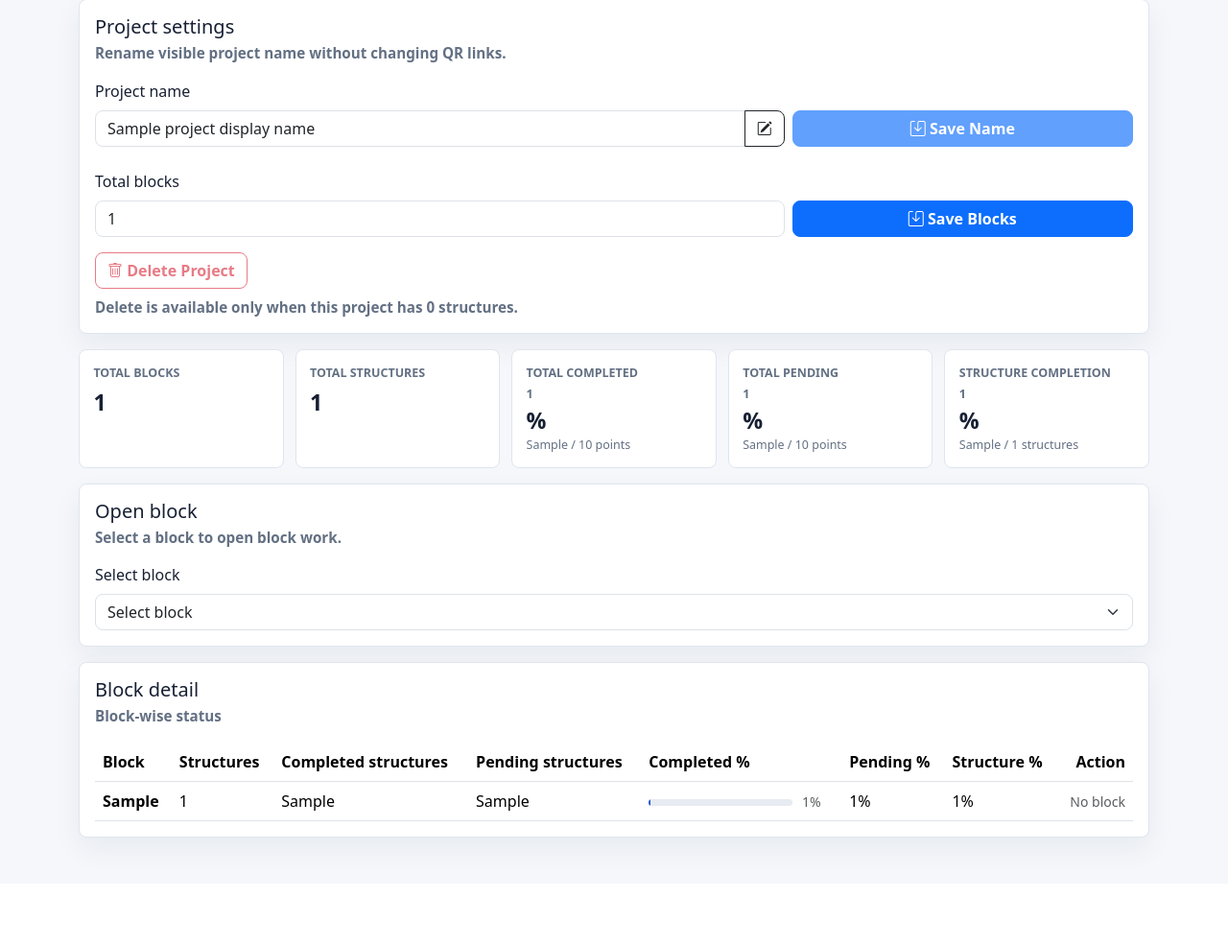
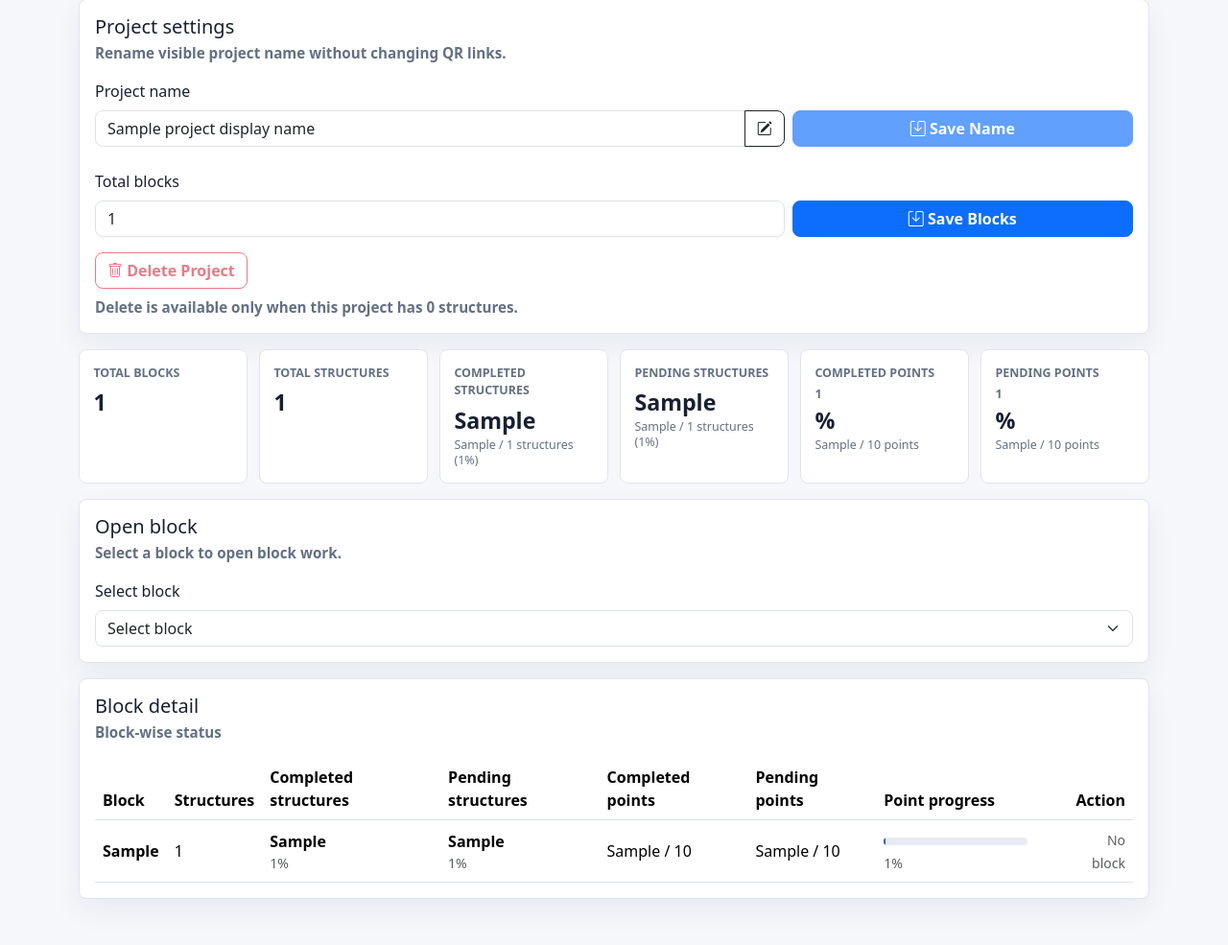
Before and after one commit to sanjay9920/qaqc-structure-checklist, a Python web app: template templates/admin/dashboard.html in a window 1280 px wide. Shown: the part 215-1200 px from the top of the page at 96% size. Before the commit the page ends 1112 px from the top, so only its background shows below. Run offline with Jinja, Linux system fonts and the light colour scheme; the template is opened without the code that fills it: most values are stand-ins (such as "Sample title", 1, 10 or a date in 2020).

Commit message:
Improve dashboard progress counts

```diff
--- a/static/css/styles.css
+++ b/static/css/styles.css
@@ -360,7 +360,7 @@ body {
 }
 
 .project-stat-grid {
-  grid-template-columns: repeat(5, minmax(0, 1fr));
+  grid-template-columns: repeat(auto-fit, minmax(160px, 1fr));
 }
 
 .stat-tile small {
--- a/static/js/admin_dashboard.js
+++ b/static/js/admin_dashboard.js
@@ -7,10 +7,12 @@
   const projectTotalStructuresEl = document.getElementById("projectTotalStructures");
   const projectCompletedPercentEl = document.getElementById("projectCompletedPercent");
   const projectPendingPercentEl = document.getElementById("projectPendingPercent");
-  const projectStructurePercentEl = document.getElementById("projectStructurePercent");
   const projectCompletedPointsEl = document.getElementById("projectCompletedPoints");
   const projectPendingPointsEl = document.getElementById("projectPendingPoints");
-  const projectStructurePointsEl = document.getElementById("projectStructurePoints");
+  const projectCompletedStructuresEl = document.getElementById("projectCompletedStructures");
+  const projectPendingStructuresEl = document.getElementById("projectPendingStructures");
+  const projectCompletedStructuresNoteEl = document.getElementById("projectCompletedStructuresNote");
+  const projectPendingStructuresNoteEl = document.getElementById("projectPendingStructuresNote");
   const selectedBlockLabelEl = document.getElementById("selectedBlockLabel");
   const dashboardTitle = document.getElementById("dashboardTitle");
   const dashboardScope = document.getElementById("dashboardScope");
@@ -153,17 +155,23 @@
     if (projectPendingPercentEl) {
       projectPendingPercentEl.textContent = activeSummary.pending_percent || 0;
     }
-    if (projectStructurePercentEl) {
-      projectStructurePercentEl.textContent = activeSummary.structure_percent || 0;
-    }
     if (projectCompletedPointsEl) {
       projectCompletedPointsEl.textContent = `${activeSummary.checklist_completed || 0} / ${activeSummary.checklist_total || 0} points`;
     }
     if (projectPendingPointsEl) {
       projectPendingPointsEl.textContent = `${activeSummary.checklist_pending || 0} / ${activeSummary.checklist_total || 0} points`;
     }
-    if (projectStructurePointsEl) {
-      projectStructurePointsEl.textContent = `${activeSummary.completed_structures || 0} / ${activeSummary.total_structures || 0} structures`;
+    if (projectCompletedStructuresEl) {
+      projectCompletedStructuresEl.textContent = activeSummary.completed_structures || 0;
+    }
+    if (projectPendingStructuresEl) {
+      projectPendingStructuresEl.textContent = activeSummary.pending_structures || 0;
+    }
+    if (projectCompletedStructuresNoteEl) {
+      projectCompletedStructuresNoteEl.textContent = `${activeSummary.completed_structures || 0} / ${activeSummary.total_structures || 0} structures (${activeSummary.structure_percent || 0}%)`;
+    }
+    if (projectPendingStructuresNoteEl) {
+      projectPendingStructuresNoteEl.textContent = `${activeSummary.pending_structures || 0} / ${activeSummary.total_structures || 0} structures (${activeSummary.pending_structure_percent || 0}%)`;
     }
     if (selectedBlockLabelEl && summary.selected_block) {
       selectedBlockLabelEl.textContent = blockLabel(summary.selected_block);
@@ -192,16 +200,22 @@
           <tr class="${block.selected ? "table-primary" : ""}">
             <td class="fw-semibold">${escapeHtml(blockName)}</td>
             <td>${block.total_structures || 0}</td>
-            <td>${block.completed_structures || 0}</td>
-            <td>${block.pending_structures || 0}</td>
+            <td>
+              <strong>${block.completed_structures || 0}</strong>
+              <small class="d-block text-muted">${block.structure_percent || 0}%</small>
+            </td>
+            <td>
+              <strong>${block.pending_structures || 0}</strong>
+              <small class="d-block text-muted">${block.pending_structure_percent || 0}%</small>
+            </td>
+            <td>${block.checklist_completed || 0} / ${block.checklist_total || 0}</td>
+            <td>${block.checklist_pending || 0} / ${block.checklist_total || 0}</td>
             <td>
               <div class="progress table-progress">
                 <div class="progress-bar" style="width: ${block.completed_percent || 0}%"></div>
               </div>
               <span class="small text-muted">${block.completed_percent || 0}%</span>
             </td>
-            <td>${block.pending_percent || 0}%</td>
-            <td>${block.structure_percent || 0}%</td>
             <td class="text-end">${action}</td>
           </tr>
         `;
--- a/templates/admin/dashboard.html
+++ b/templates/admin/dashboard.html
@@ -201,19 +201,24 @@
         <strong id="projectTotalStructures">{{ active_summary.total_structures }}</strong>
       </div>
       <div class="stat-tile">
-        <span>Block completed</span>
+        <span>Completed structures</span>
+        <strong id="projectCompletedStructures">{{ active_summary.completed_structures }}</strong>
+        <small id="projectCompletedStructuresNote">{{ active_summary.completed_structures }} / {{ active_summary.total_structures }} structures ({{ active_summary.structure_percent }}%)</small>
+      </div>
+      <div class="stat-tile">
+        <span>Pending structures</span>
+        <strong id="projectPendingStructures">{{ active_summary.pending_structures }}</strong>
+        <small id="projectPendingStructuresNote">{{ active_summary.pending_structures }} / {{ active_summary.total_structures }} structures ({{ active_summary.pending_structure_percent }}%)</small>
+      </div>
+      <div class="stat-tile">
+        <span>Completed points</span>
         <strong><span id="projectCompletedPercent">{{ active_summary.completed_percent }}</span>%</strong>
         <small id="projectCompletedPoints">{{ active_summary.checklist_completed }} / {{ active_summary.checklist_total }} points</small>
       </div>
       <div class="stat-tile">
-        <span>Block pending</span>
+        <span>Pending points</span>
         <strong><span id="projectPendingPercent">{{ active_summary.pending_percent }}</span>%</strong>
         <small id="projectPendingPoints">{{ active_summary.checklist_pending }} / {{ active_summary.checklist_total }} points</small>
-      </div>
-      <div class="stat-tile">
-        <span>Structure completion</span>
-        <strong><span id="projectStructurePercent">{{ active_summary.structure_percent }}</span>%</strong>
-        <small id="projectStructurePoints">{{ active_summary.completed_structures }} / {{ active_summary.total_structures }} structures</small>
       </div>
     {% else %}
       <div class="stat-tile">
@@ -225,19 +230,24 @@
         <strong id="projectTotalStructures">{{ project_summary.total_structures }}</strong>
       </div>
       <div class="stat-tile">
-        <span>Total completed</span>
+        <span>Completed structures</span>
+        <strong id="projectCompletedStructures">{{ project_summary.completed_structures }}</strong>
+        <small id="projectCompletedStructuresNote">{{ project_summary.completed_structures }} / {{ project_summary.total_structures }} structures ({{ project_summary.structure_percent }}%)</small>
+      </div>
+      <div class="stat-tile">
+        <span>Pending structures</span>
+        <strong id="projectPendingStructures">{{ project_summary.pending_structures }}</strong>
+        <small id="projectPendingStructuresNote">{{ project_summary.pending_structures }} / {{ project_summary.total_structures }} structures ({{ project_summary.pending_structure_percent }}%)</small>
+      </div>
+      <div class="stat-tile">
+        <span>Completed points</span>
         <strong><span id="projectCompletedPercent">{{ project_summary.completed_percent }}</span>%</strong>
         <small id="projectCompletedPoints">{{ project_summary.checklist_completed }} / {{ project_summary.checklist_total }} points</small>
       </div>
       <div class="stat-tile">
-        <span>Total pending</span>
+        <span>Pending points</span>
         <strong><span id="projectPendingPercent">{{ project_summary.pending_percent }}</span>%</strong>
         <small id="projectPendingPoints">{{ project_summary.checklist_pending }} / {{ project_summary.checklist_total }} points</small>
-      </div>
-      <div class="stat-tile">
-        <span>Structure completion</span>
-        <strong><span id="projectStructurePercent">{{ project_summary.structure_percent }}</span>%</strong>
-        <small id="projectStructurePoints">{{ project_summary.completed_structures }} / {{ project_summary.total_structures }} structures</small>
       </div>
     {% endif %}
   </section>
@@ -298,9 +308,9 @@
               <th>Structures</th>
               <th>Completed structures</th>
               <th>Pending structures</th>
-              <th>Completed %</th>
-              <th>Pending %</th>
-              <th>Structure %</th>
+              <th>Completed points</th>
+              <th>Pending points</th>
+              <th>Point progress</th>
               <th class="text-end">Action</th>
             </tr>
           </thead>
@@ -309,16 +319,22 @@
               <tr>
                 <td class="fw-semibold">{% if block_row.block %}Block {{ block_row.block_display }}{% else %}{{ block_row.block_display }}{% endif %}</td>
                 <td>{{ block_row.total_structures }}</td>
-                <td>{{ block_row.completed_structures }}</td>
-                <td>{{ block_row.pending_structures }}</td>
+                <td>
+                  <strong>{{ block_row.completed_structures }}</strong>
+                  <small class="d-block text-muted">{{ block_row.structure_percent }}%</small>
+                </td>
+                <td>
+                  <strong>{{ block_row.pending_structures }}</strong>
+                  <small class="d-block text-muted">{{ block_row.pending_structure_percent }}%</small>
+                </td>
+                <td>{{ block_row.checklist_completed }} / {{ block_row.checklist_total }}</td>
+                <td>{{ block_row.checklist_pending }} / {{ block_row.checklist_total }}</td>
                 <td>
                   <div class="progress table-progress">
                     <div class="progress-bar" style="width: {{ block_row.completed_percent }}%"></div>
                   </div>
                   <span class="small text-muted">{{ block_row.completed_percent }}%</span>
                 </td>
-                <td>{{ block_row.pending_percent }}%</td>
-                <td>{{ block_row.structure_percent }}%</td>
                 <td class="text-end">
                   {% if block_row.block %}
                     <a class="btn btn-sm btn-outline-dark" href="{{ url_for('admin_dashboard', project=project, block=block_row.block) }}">
```
Also changed, not shown: checklist_app/services.py (+8 -0 lines).
